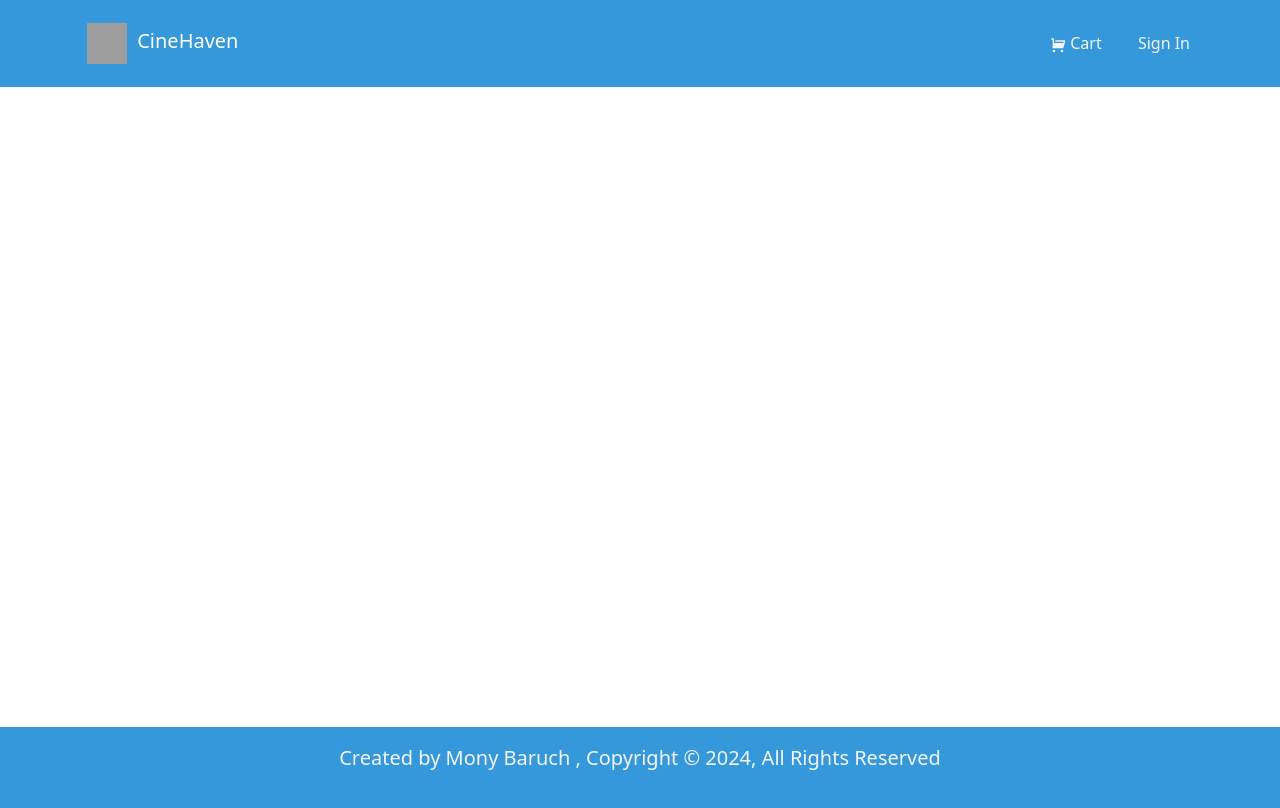
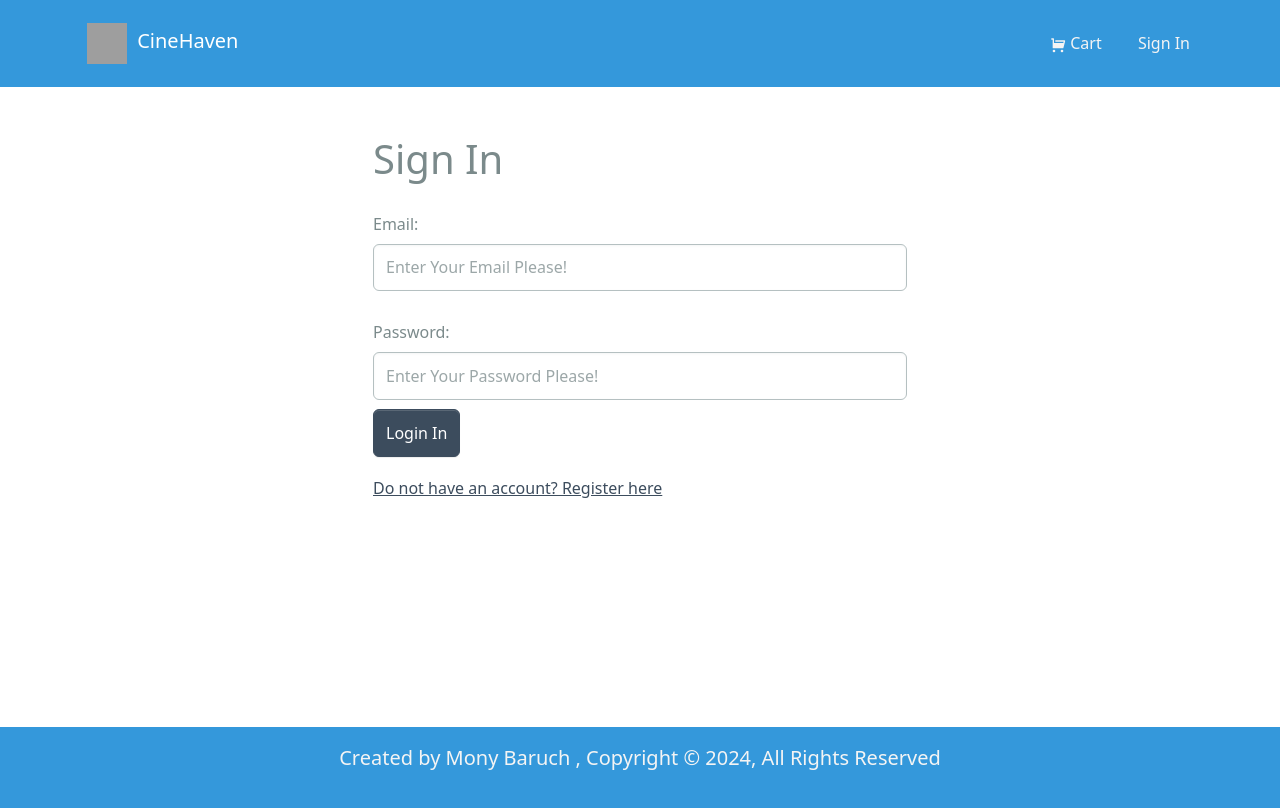
Before and after one commit to monybaruch/Cine-Haven, a React (Vite) app in the folder front-end/: page /login in a window 1280 px wide. Built offline with nearby package versions, Linux system fonts and the light colour scheme; no server answers; grey boxes are pictures that could not be loaded; some icons are missing.

Commit message:
fixing a bug with the login page

```diff
--- a/front-end/src/App.jsx
+++ b/front-end/src/App.jsx
@@ -20,7 +20,7 @@ const router = createBrowserRouter(
 function App() {
   return (
     <Provider store={store}>
-      <RouterProvider router={router} />{' '}
+      <RouterProvider router={router} />
     </Provider>
   );
 }
--- a/front-end/src/components/MainHeader.jsx
+++ b/front-end/src/components/MainHeader.jsx
@@ -31,7 +31,7 @@ const MainHeader = () => {
                   )}
                 </Nav.Link>
               </LinkContainer>
-              <LinkContainer to="login">
+              <LinkContainer to="/login">
                 <Nav.Link className="text-light">
                   <FaCircleUser />
                   &nbsp;Sign In
--- a/front-end/src/pages/LoginPage.jsx
+++ b/front-end/src/pages/LoginPage.jsx
@@ -14,7 +14,7 @@ const LoginPage = () => {
   };
   return (
     <FormContainer>
-      <h1>Sign In</h1>
+      <h1 className="mt-4">Sign In</h1>
       <Form onSubmit={submitHandler}>
         <Form.Group controlId="email" className="my-4"></Form.Group>
         <Form.Label>Email:</Form.Label>
```
Also changed, not shown: front-end/src/components/FormContainer.jsx (+4 -3 lines).
